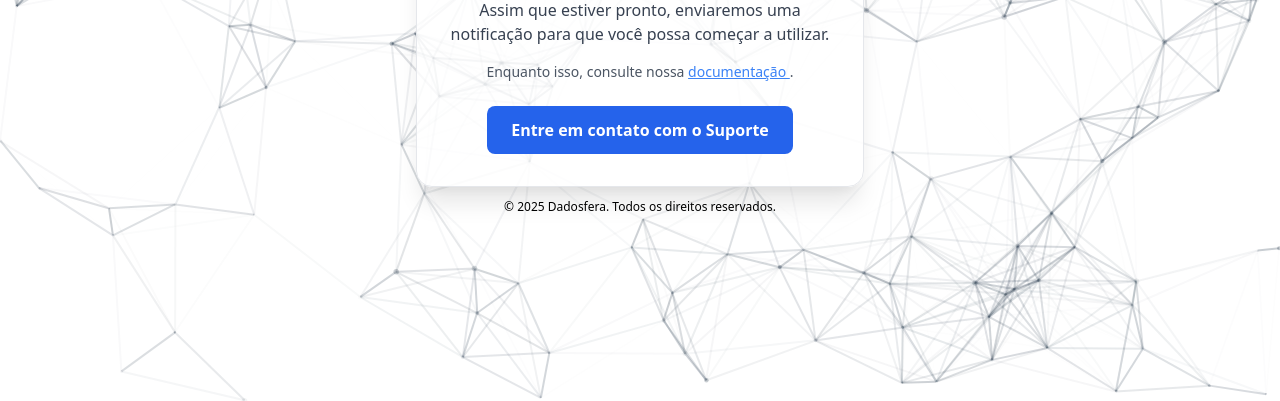
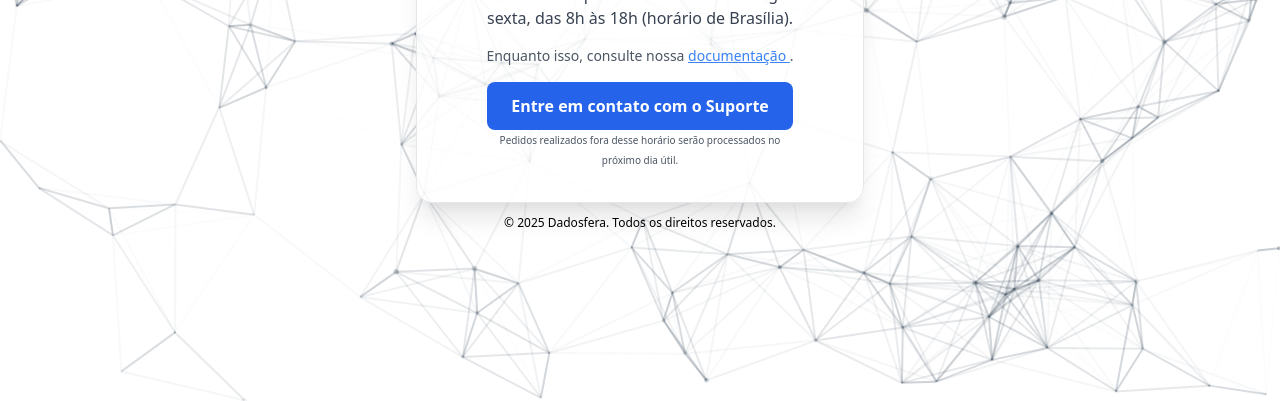
Before and after one commit to dadosfera/autodrive-404, a plain HTML site: page index.html in a window 1280 px wide. Shown: the part 399-800 px from the top of the page. Drawn offline with nearby package versions, Linux system fonts and the light colour scheme.

Commit message:
Atualização Texto embeed

```diff
--- a/index.html
+++ b/index.html
@@ -26,8 +26,8 @@
   <!-- Card -->
   <div class="bg-white bg-opacity-80 backdrop-blur-md border border-gray-200 rounded-2xl shadow-xl p-8 max-w-md w-full">
     <h1 class="text-2xl md:text-3xl font-bold text-blue-700 mb-4">Seu app está sendo provisionado</h1>
-    <p class="text-gray-700 mb-4">Assim que estiver pronto, enviaremos uma notificação para que você possa começar a utilizar.</p>
-    <p class="text-sm text-gray-600 mb-6">
+    <p class="text-gray-700 mb-4">Nosso horário de provisionamento é de segunda a sexta, das 8h às 18h (horário de Brasília).</p>
+    <p class="text-sm text-gray-600 mb-4">
       Enquanto isso, consulte nossa
       <a href="https://docs.dadosfera.ai/docs/autodrive-ddf" target="_blank" class="text-blue-500 underline hover:text-blue-700 transition">
         documentação
@@ -36,6 +36,8 @@
     <a href="mailto:suporte@dadosfera.io" class="inline-block bg-blue-600 hover:bg-blue-700 text-white font-semibold px-6 py-3 rounded-lg transition">
       Entre em contato com o Suporte
     </a>
+    <p class="text-sm text-gray-600 px-12" style="font-size: 10px;">
+    Pedidos realizados fora desse horário serão processados no próximo dia útil.</p>
   </div>
 
   <p class="text-black-400 text-xs mt-3">
```
